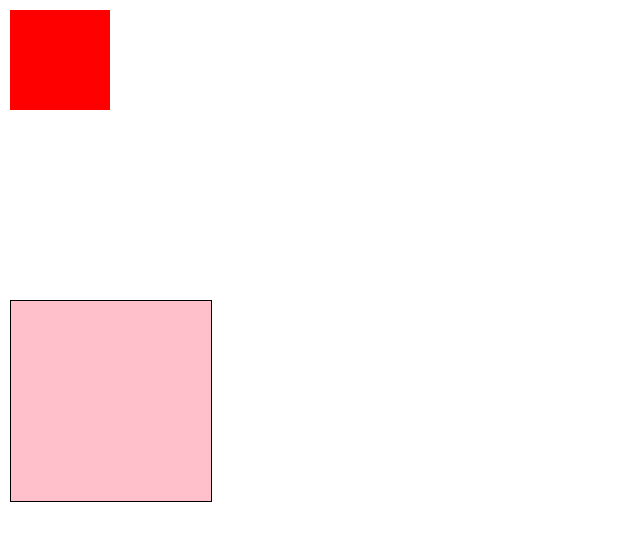
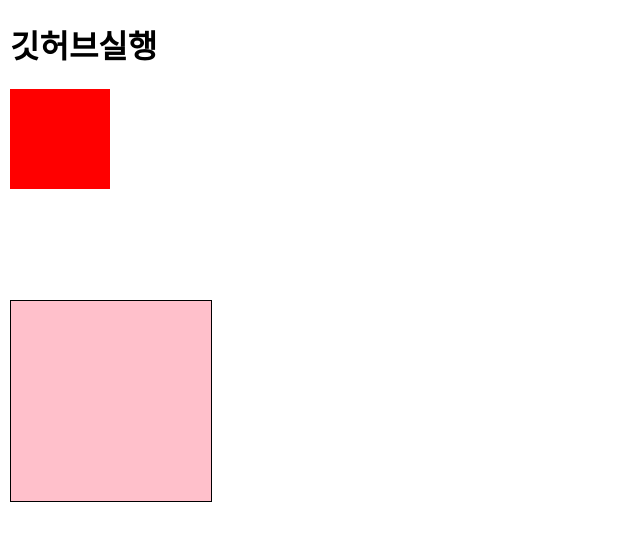
Before and after one commit to leejungmisfssfsf/firstpr, a plain HTML site: page index.html in a window 1280 px wide. Shown: the whole page, without its empty margins (0-640 px from the left). Drawn offline with Linux system fonts and the light colour scheme.

Commit message:
first commit

```diff
--- a/index.html
+++ b/index.html
@@ -16,6 +16,7 @@ transition: 2s ease-in;}
 </style>
 </head>
 <body>
+    <h1>깃허브실행</h1>
 <div class="tr0"></div>
 <div class="tr1"></div>
 </body>
```
